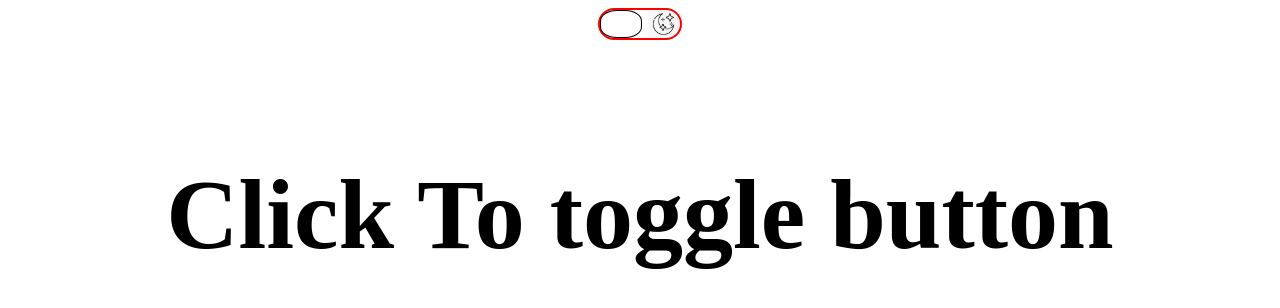
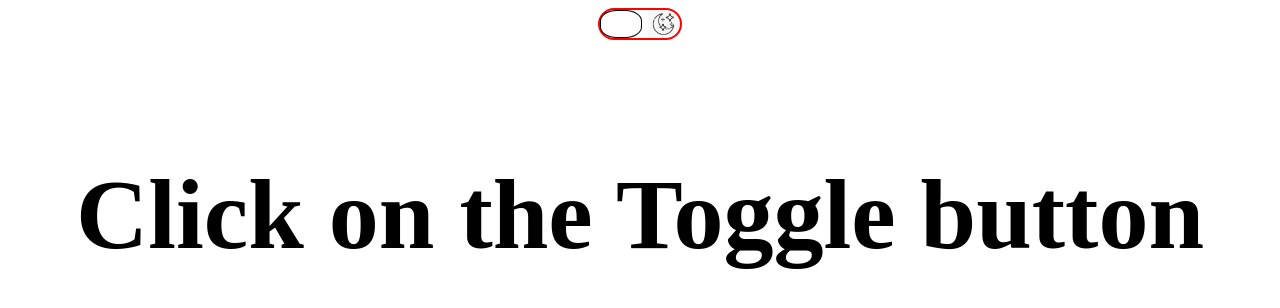
Before and after one commit to Jayendra96/dark-mode, a plain HTML site: page index.html in a window 1280 px wide. Drawn offline with Linux system fonts and the light colour scheme.

Commit message:
transition

```diff
--- a/index.html
+++ b/index.html
@@ -10,7 +10,7 @@
     <div class="image-container">
         <div class="circle"></div>
     </div>
-        <h1>Click To toggle button</h1>
+        <h1>Click on the Toggle button</h1>
     <script src="script.js"></script>
 </body>
 </html>
--- a/style.css
+++ b/style.css
@@ -15,6 +15,7 @@ h1{
     background-repeat: no-repeat;
     cursor: pointer;
     border: 2px solid red;
+
 }
 .circle{
     background-color: white;
@@ -23,5 +24,7 @@ h1{
     border-radius: 40%;
     float: left;
     border: 1px solid black;
+    transition: float 10s ease;
 }
-body{background-color: white;}
+body{background-color: white;
+    transition: background-color 1s ease;}
```
